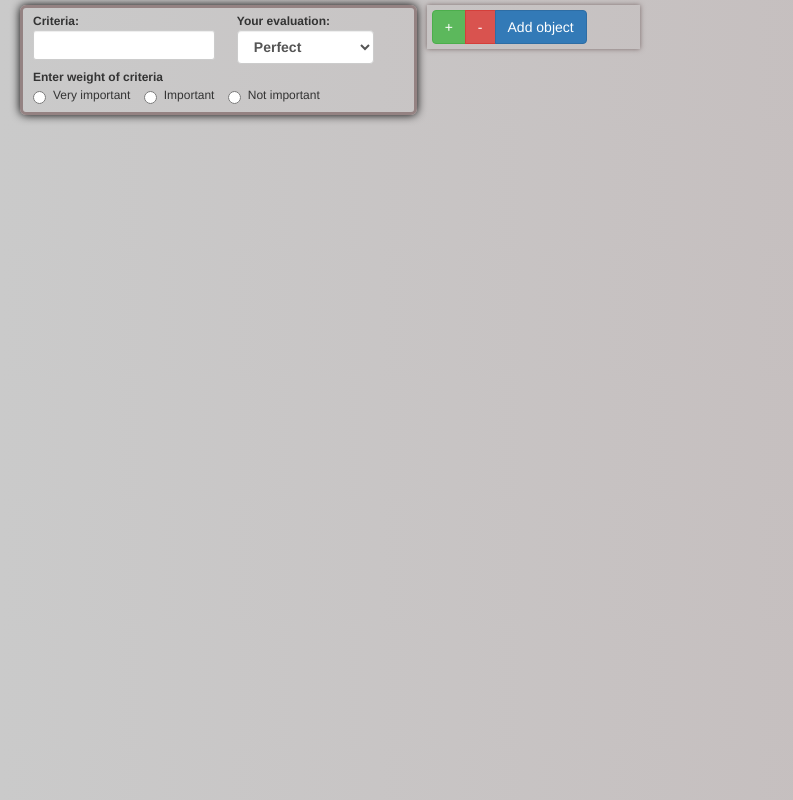
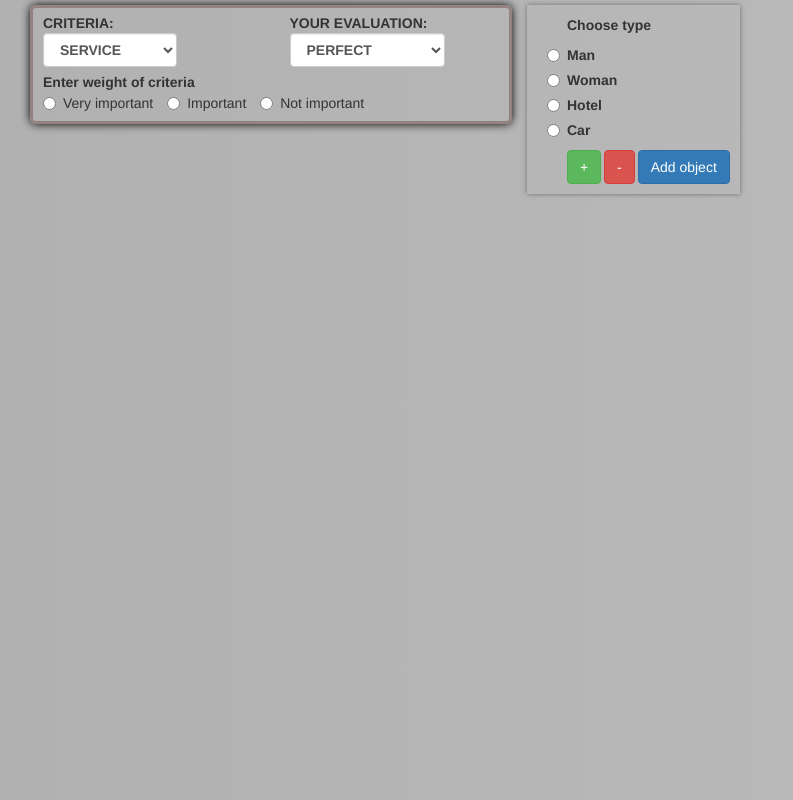
Before and after one commit to amisiura/tools_project, a website: page Final_project/public/index.html in a window 1280 px wide. Shown: the whole page, without its empty margins (0-793 px from the left). Drawn offline with Linux system fonts and the light colour scheme.

Commit message:
16092016 2:52

```diff
--- a/Final_project/public/css/app.less
+++ b/Final_project/public/css/app.less
@@ -13,23 +13,11 @@
 }
 
 body{
-  background-image: linear-gradient(-90deg, @firstColor, @secondColor);
+    background: linear-gradient(90deg, darken(@secondColor,10%), darken(@secondColor,5%)),
+                linear-gradient(0deg, @firstColor, @secondColor,);
+    //background-image: url(../img/opto.png);
 
-  & form{
-    display: block;
 
-    height:200px;
-    width: 100%;
-  }
-  & .criteria{
-    display: block;
-    margin: 10px;
-
-    & .field, select{
-      border-radius: 7px;
-    }
-
-  }
 
 
   & footer {
@@ -106,25 +94,29 @@ body{
   margin-left:5px;
   margin-top:5px;
   margin-bottom: 10px;
-  border: 3px solid darken(@firstColor,20%);
+  border: 2px solid darken(@firstColor,20%);
   box-shadow: @bigShadow;
-  border-radius: 6px;
+  border-radius: 3px;
   float: left;
   padding: 3px;
   padding-left: 10px;
   padding-top: 5px;
-  width: 100%;
-  font-size: 12px;
+  width: 85%;
+  font-size: 14px;
+
+
     & .criteria{
-      width: 50%;
       float: left;
-      margin: 0;
-      margin-right: 15px;
+      text-transform: uppercase;
+      margin-right: 20%;
+
+      &label select option{
+        text-transform: uppercase;
+      }
     }
     & .eval{
       float: left;
-      width: 45%;
-      margin: 0;
+      text-transform: uppercase;
   }
     .weight{
       float: left;
@@ -132,25 +124,34 @@ body{
     }
 }
 
+
 .partOne{
+  width: 40%;
   float: left;
+  margin-left: 10px;
 }
 
 .partTwo{
+  width: 40%;
   float: right;
+  margin-right: 20px;
 }
 
 .buttons {
   float: left;
   position: absolute;
   margin-top:5px;
-  padding: 5px;
+  margin-left:5px;
+  margin-right: 5px;
+  padding: 10px;
+  padding-left: 40px;
   box-shadow: @smallShadow;
-  &.btn{
-    margin: 15px !important;
-    float: left;
+  &.type label{
+    float: right;
+    margin-left: 20px;
 
   }
+
 }
 .main-menu{
   background-color: lighten(@secondColor,5%);
@@ -236,6 +237,38 @@ article {
     overflow: hidden;
   }
 
+  //////////////
+  .block{
+    margin-left:5px;
+    margin-top:5px;
+    margin-bottom: 10px;
+    border: 3px solid darken(@firstColor,20%);
+    box-shadow: @bigShadow;
+    border-radius: 6px;
+    float: left;
+    padding: 3px;
+    padding-left: 10px;
+    padding-top: 5px;
+    width: 100%;
+    font-size: 14px;
+    & .criteria{
+      width: 50%;
+      float: left;
+      margin: 0;
+      margin-right: 15px;
+    }
+    & .eval{
+      float: left;
+      width: 45%;
+      margin: 0;
+    }
+    .weight{
+      float: left;
+      margin-top: 0;
+    }
+  }
+/////////////
+
   article {
     background-color: red;
     width: 30%;
--- a/Final_project/public/index.html
+++ b/Final_project/public/index.html
@@ -60,17 +60,24 @@
 
 <div class="container-fluid">
     <div class="row">
-        <div class="main partOne col-xs-4">
+        <div class="main partOne col-xs-4 col-lg-5">
             <div class="block">
                 <div class="criteria">
                     <label>Criteria:
-                        <input type="text" class="form-control input-sm">
+                        <select name="crit" style='text-transform:uppercase' class="form-control">
+                            <option value="5">service</option>
+                            <option value="4">exterior</option>
+                            <option value="3">interior</option>
+                            <option value="2">food</option>
+                            <option value="1">placement</option>
+                        </select>
                     </label>
+
                 </div>
 
                 <div class="eval">
                     <label>Your evaluation:
-                        <select name="ball" class="form-control">
+                        <select name="ball" style='text-transform:uppercase' class="form-control">
                             <option value="5">Perfect</option>
                             <option value="4">Very good</option>
                             <option value="3">Good enough</option>
@@ -93,10 +100,23 @@
 
         </div>
 
-        <div class="btn-group buttons col-xs-2">
-            <button class="btn btn-success btn-small" id="btn1">+</button>
-            <button class="btn btn-danger btn-small" id="btn2">-</button>
-            <button class="btn btn-primary btn-small" id="btn3">Add object</button>
+        <div class="btn-group buttons col-xs-2 col-lg-2">
+            <div class="type">
+                <div>
+                    <b>Choose type</b>
+                </div>
+
+                <label class="radio"><input name="type" type="radio" value="1">Man</label>
+                <label class="radio"><input name="type" type="radio" value="2">Woman</label>
+                <label class="radio"><input name="type" type="radio" value="3">Hotel</label>
+                <label class="radio"><input name="type" type="radio" value="4">Car</label>
+
+            </div>
+            <div class="subButtons">
+                <button class="btn btn-success btn-small" id="btn1">+</button>
+                <button class="btn btn-danger btn-small" id="btn2">-</button>
+                <button class="btn btn-primary btn-small" id="btn3">Add object</button>
+            </div>
         </div>
 
     </div>
@@ -175,7 +195,7 @@
                         var $p = $('.main')
                                 .clone()
                                 .removeClass('partOne')
-                                .addClass('partTwo main col-xs-4');
+                                .addClass('partTwo main col-xs-4 col-lg-5');
 
                          $p
                                  .find('.block .radio-inline>input').each(function (i, elem) {
@@ -201,10 +221,21 @@
 
             })
 
+            $.getJSON( "package.json", function() {
+                console.log( "success" );
+            })
+                    .done(function( data ) {
+                        $.each( data["first"], function( i, item ) {
+                            console.log(item);
+                        });
+                    });
 
 
-            var arr= $('.block').serialize();
-            })(jQuery);
+
+
+
+
+        })(jQuery);
 
 
 </script>
```
Also changed, not shown: Final_project/public/package.json (added, +32 -0 lines), Final_project/public/test.html (+88 -2 lines), Final_project/public/img/carbon.jpg (added), Final_project/public/img/matrix.jpg (added), Final_project/public/img/opto.jpg (added), Final_project/public/img/opto.png (added), Final_project/public/test.js (added).
